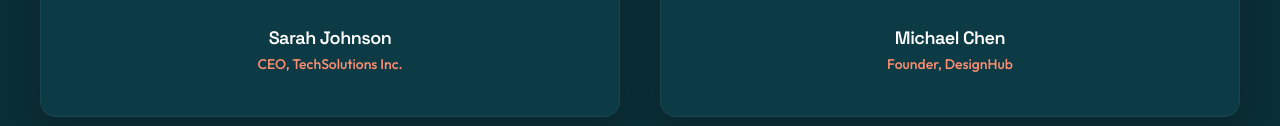
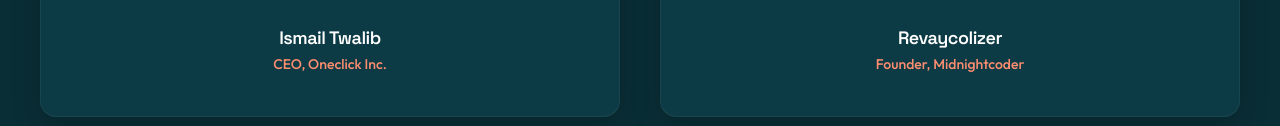
Before and after one commit to ThisIsBucca/thisisbucca.github.io, a plain HTML site: page index.html in a window 1280 px wide. Shown: the part 4059-4185 px from the top of the page. Drawn offline with nearby package versions, Linux system fonts and the light colour scheme.

Commit message:
no man stand alone

```diff
--- a/index.html
+++ b/index.html
@@ -282,12 +282,12 @@
                 <div class="testimonial-card">
                     <div class="testimonial-content">
                         <div class="testimonial-image">
-                            <img src="https://randomuser.me/api/portraits/women/43.jpg" alt="Sarah Johnson">
+                            <img src="https://rmqggozcsfdvemvulmoy.supabase.co/storage/v1/object/public/images//ismail%20twalibu.jpg" alt="Ismail Twalib">
                         </div>
                         <p class="testimonial-text">"Working with Bucca was an absolute pleasure. Their attention to detail and creative approach to problem-solving resulted in a website that exceeded our expectations. The communication was excellent throughout the project."</p>
                         <div class="testimonial-author">
-                            <h4>Sarah Johnson</h4>
-                            <span>CEO, TechSolutions Inc.</span>
+                            <h4>Ismail Twalib</h4>
+                            <span>CEO, Oneclick Inc.</span>
                         </div>
                     </div>
                 </div>
@@ -295,12 +295,12 @@
                 <div class="testimonial-card">
                     <div class="testimonial-content">
                         <div class="testimonial-image">
-                            <img src="https://randomuser.me/api/portraits/men/32.jpg" alt="Michael Chen">
+                            <img src="https://rmqggozcsfdvemvulmoy.supabase.co/storage/v1/object/public/images//revaycolizer.jpg" alt="Revaycolizer">
                         </div>
                         <p class="testimonial-text">"Bucca's technical expertise and design sensibility are truly impressive. They delivered our project on time and within budget, and the end result was exactly what we were looking for. Highly recommended!"</p>
                         <div class="testimonial-author">
-                            <h4>Michael Chen</h4>
-                            <span>Founder, DesignHub</span>
+                            <h4>Revaycolizer</h4>
+                            <span>Founder, Midnightcoder</span>
                         </div>
                     </div>
                 </div>
```
